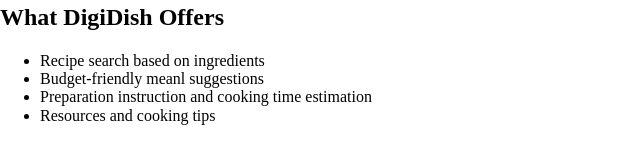
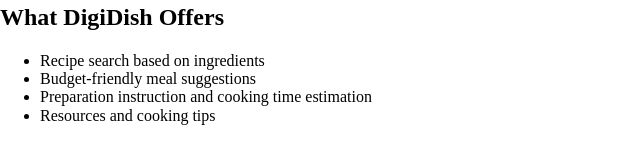
Before and after one commit to osmond-jian/Digi-Dish, a plain HTML site: page about.html in a window 1280 px wide. Shown: the part 310-474 px from the top of the page, 0-640 px from the left. Drawn offline with Linux system fonts and the light colour scheme; a script that the page names is missing.

Commit message:
Testing direct commit and fixed a typo

```diff
--- a/about.html
+++ b/about.html
@@ -31,7 +31,7 @@
 		<h2>What DigiDish Offers</h2>
 		<ul>
 			<li>Recipe search based on ingredients</li>
-			<li>Budget-friendly meanl suggestions</li>
+			<li>Budget-friendly meal suggestions</li>
 			<li>Preparation instruction and cooking time estimation</li>
 			<li>Resources and cooking tips</li>
 		</ul>
```
